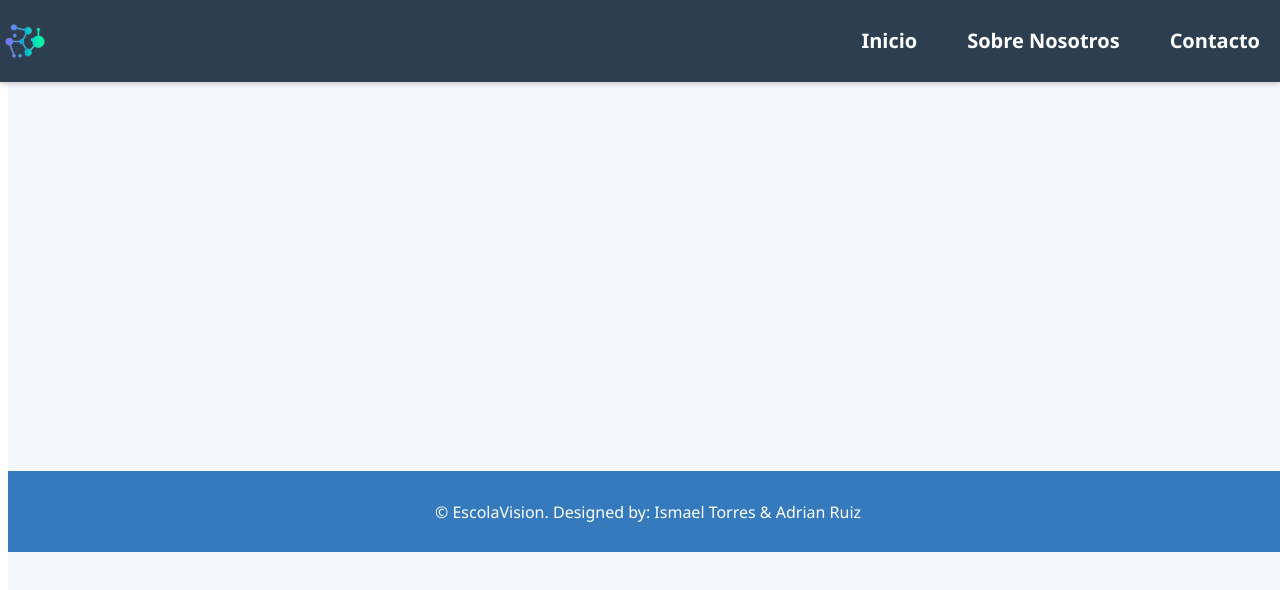
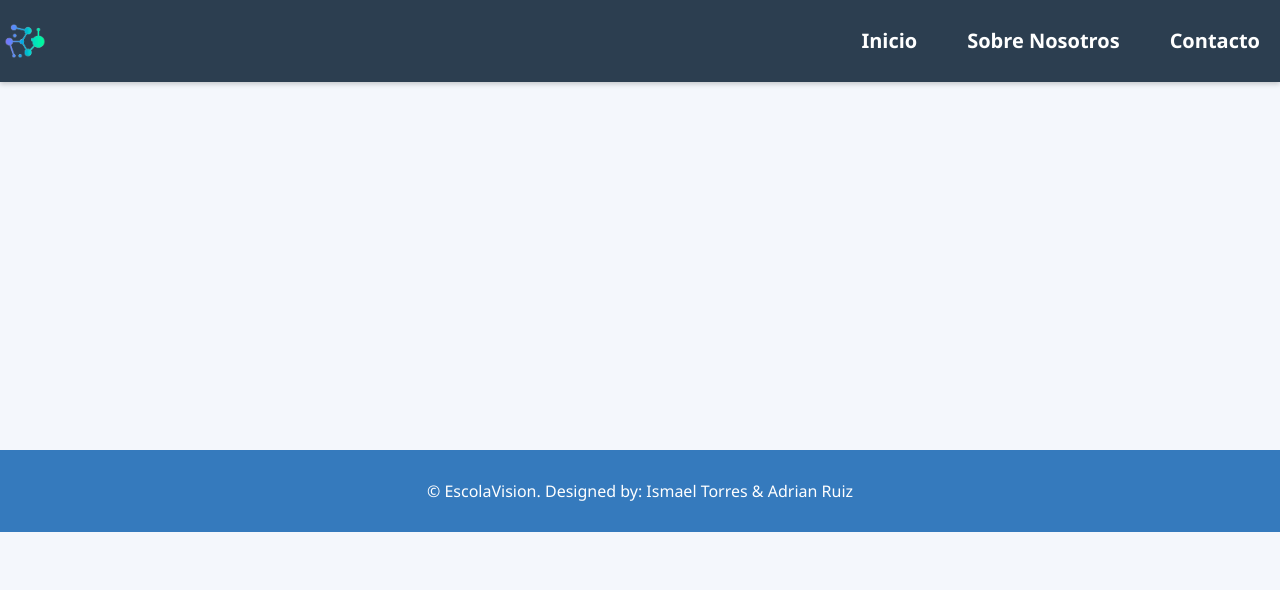
Before and after one commit to Ismaeltg05/Web-Escolavision, a React (Vite) app: page / in a window 1280 px wide. Shown: the top 590 px of the page. Built offline with nearby package versions, Linux system fonts and the light colour scheme.

Commit message:
style: adjust body margin and main content padding for improved layout

```diff
--- a/src/Styles.css
+++ b/src/Styles.css
@@ -17,6 +17,7 @@ body {
     font-family: 'Segoe UI', Tahoma, Geneva, Verdana, sans-serif;
     background-color: #f4f7fc;
     color: var(--secondary-color);
+    margin: 0%;
 }
 
 .container {
@@ -26,7 +27,6 @@ body {
 .main-content{
     background-color: #f4f7fc;
     width: 97%;
-    padding: 1%;
     display: flex;
     justify-content: center;
     align-items: center;
--- a/src/components/Navbar.css
+++ b/src/components/Navbar.css
@@ -7,8 +7,6 @@
     display: flex;
     align-items: center;
     box-shadow: 0 2px 5px rgba(0, 0, 0, 0.2);
-    width: 100%;
-    padding: 0%;
 }
 
 /* Logo */
```
